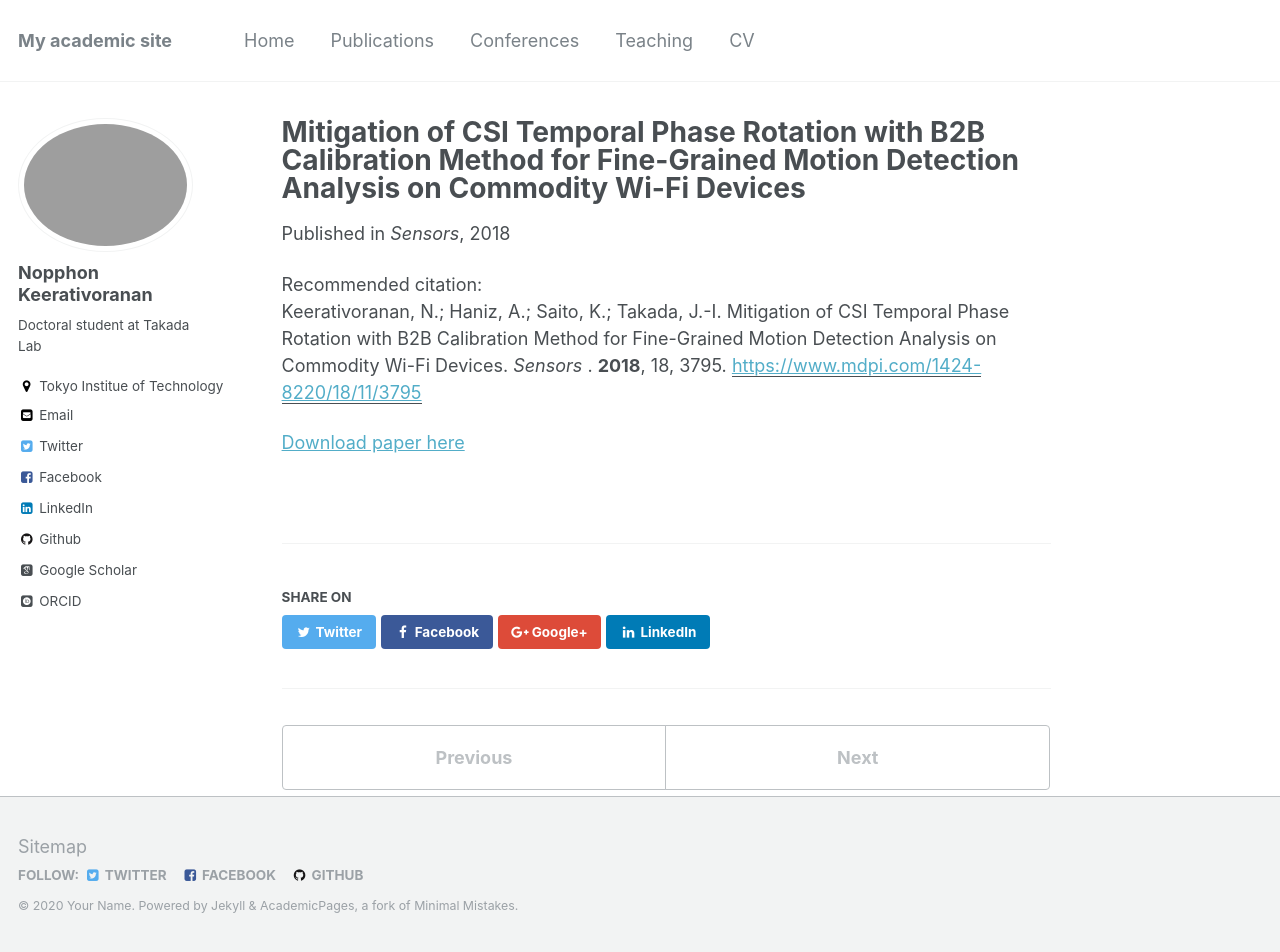
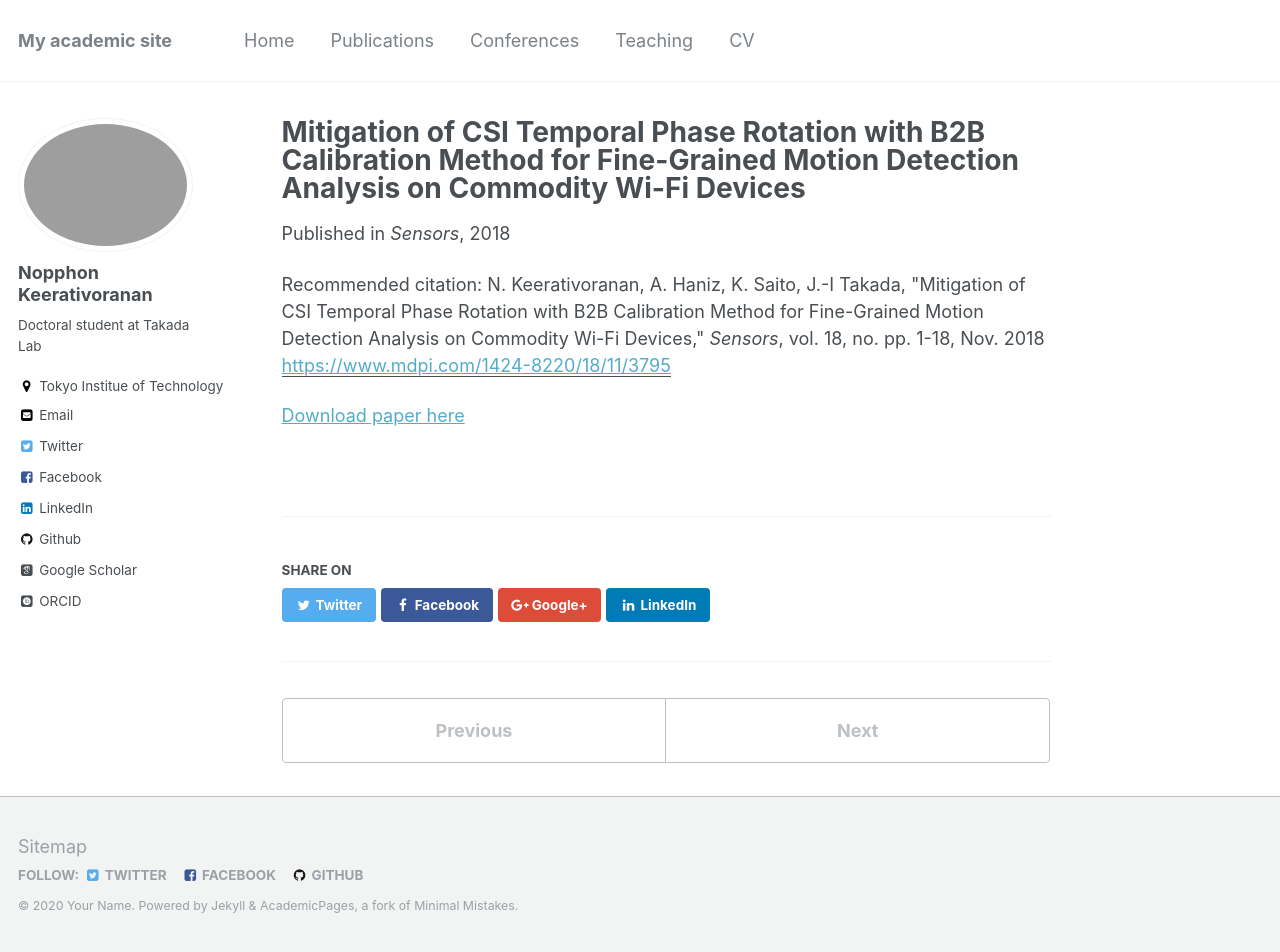
Before and after one commit to KeNopphon/KeNopphon.github.io, a Jekyll site: the page built from _publications/paper-number-1.md, in a window 1280 px wide and 952 px high. Built offline with Jekyll 4.4.1, drawn with Linux system fonts in a browser that asks for light colours; some web fonts are replaced.

Commit message:
Update paper-number-1.md

```diff
--- a/_publications/paper-number-1.md
+++ b/_publications/paper-number-1.md
@@ -5,7 +5,7 @@ permalink: /publication/paper-number-1
 date: 2018-11-6
 venue: 'Sensors'
 paperurl: 'https://www.mdpi.com/1424-8220/18/11/3795'
-citation: '<br>Keerativoranan, N.; Haniz, A.; Saito, K.; Takada, J.-I. Mitigation of CSI Temporal Phase Rotation with B2B Calibration Method for Fine-Grained Motion Detection Analysis on Commodity Wi-Fi Devices. <i>Sensors </i>. <b>2018</b>, 18, 3795.'
+citation: 'N. Keerativoranan, A. Haniz, K. Saito, J.-I Takada, "Mitigation of CSI Temporal Phase Rotation with B2B Calibration Method for Fine-Grained Motion Detection Analysis on Commodity Wi-Fi Devices," <i>Sensors</i>, vol. 18, no. pp. 1-18, Nov. 2018'
 ---
 
 [Download paper here](https://www.mdpi.com/1424-8220/18/11/3795/pdf)
```
